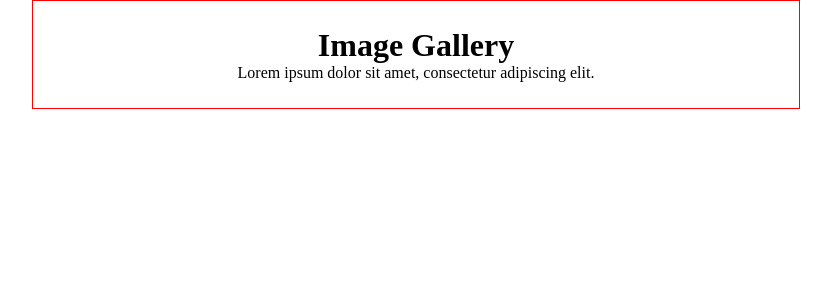
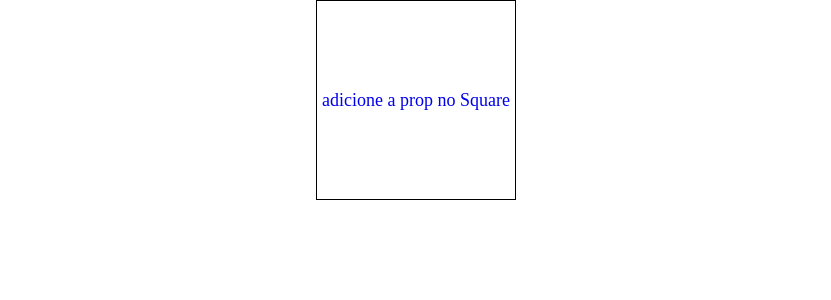
Before and after one commit to willonb/react-course, a React (Create React App) app: page / in a window 1280 px wide. Shown: the top 300 px of the page, without its empty margins (224-1055 px from the left). Built offline with nearby package versions, Linux system fonts and the light colour scheme.

Commit message:
aula-components

```diff
--- a/package.json
+++ b/package.json
@@ -9,6 +9,7 @@
     "react": "^18.3.1",
     "react-dom": "^18.3.1",
     "react-scripts": "5.0.1",
+    "styled-components": "^6.1.11",
     "web-vitals": "^2.1.4"
   },
   "scripts": {
--- a/src/App.jsx
+++ b/src/App.jsx
@@ -2,11 +2,15 @@ import "./App.css";
 
 import TeamComposition from "./components/Team";
 import Section from "./components/galeria/src/pattern/composition/galeria-section"
+import Content from "./components/galeria/src/pattern/composition/galeria-content"
 import Image from "./components/galeria/src/pattern/composition/galeria-content"
+import Square from "./styles/styled-component/components/Square/index"
+
+
 function App() {
   return (
     <body>
-      <Section />
+      <Square borderStyles="" />
     </body>
   );
 }
--- a/src/components/galeria/src/styles.css
+++ b/src/components/galeria/src/styles.css
@@ -15,7 +15,6 @@
 
   display: flex;
   justify-content: center;
-  border: 1px solid red;
 }
 
 .titulo-galeria {
--- /dev/null
+++ b/src/styles/styled-component/components/Square/index.jsx
@@ -0,0 +1,11 @@
+import { SquareContainer, SquarelINK } from "./styles";
+
+export default function Square (props) {
+  return (
+    <SquareContainer boderStyles={props.squad}>
+      <SquarelINK  href="https://styled-components.com/" target="_blank">
+      {props.boderStyles ? props.boderStyles : "adicione a prop no Square"}
+      </SquarelINK>
+    </SquareContainer>
+  )
+}
--- /dev/null
+++ b/src/styles/styled-component/components/Square/styles.jsx
@@ -0,0 +1,16 @@
+import styled from "styled-components";
+
+export const SquareContainer = styled.div`
+display: flex;
+justify-content: center;
+align-items: center;
+border: 1px ${props => props.borderStyled ? props.borderStyled : "solid"} black;
+width: 200px;
+height: 200px;
+
+`
+
+export const SquarelINK = styled.a`
+text-decoration: none;
+font-size: 18px;
+`
```
Also changed, not shown: 1 other file (tests, documents, lock files or other folders).
